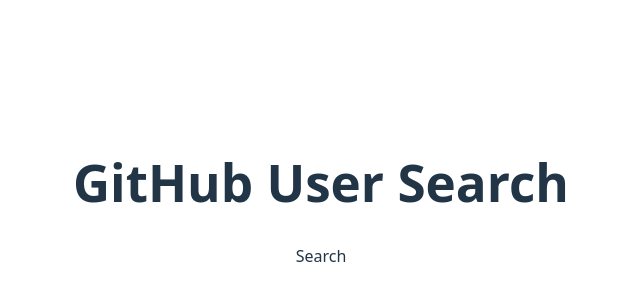
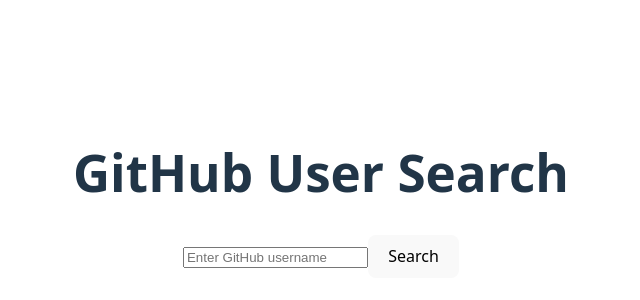
Before and after one commit to nato1212/alx-fe-reactjs, a React (Vite) app in the folder github-user-search/: page / in a window 1280 px wide. Shown: the part 206-506 px from the top of the page, without its empty margins (319-959 px from the left). Built offline with nearby package versions, Linux system fonts and the light colour scheme.

Commit message:
search updated

```diff
--- a/github-user-search/src/components/Search.jsx
+++ b/github-user-search/src/components/Search.jsx
@@ -1,7 +1,52 @@
-import React from "react";
+import { useState } from "react";
+import { fetchUserData } from "../services/githubService";
 
-const Search = () => {
-  return <div>Search</div>;
-};
+function Search() {
+  const [username, setUsername] = useState("");
+  const [user, setUser] = useState(null);
+  const [loading, setLoading] = useState(false);
+  const [error, setError] = useState(false);
+
+  const handleSearch = async (e) => {
+    e.preventDefault();
+    setLoading(true);
+    setError(false);
+    setUser(null);
+
+    const data = await fetchUserData(username);
+    if (data) {
+      setUser(data);
+    } else {
+      setError(true);
+    }
+    setLoading(false);
+  };
+
+  return (
+    <div>
+      <form onSubmit={handleSearch}>
+        <input
+          type="text"
+          placeholder="Enter GitHub username"
+          value={username}
+          onChange={(e) => setUsername(e.target.value)}
+        />
+        <button type="submit">Search</button>
+      </form>
+
+      {loading && <p>Loading...</p>}
+      {error && <p>Looks like we can't find the user</p>}
+      {user && (
+        <div>
+          <img src={user.avatar_url} alt={user.login} width="100" />
+          <h2>{user.name || user.login}</h2>
+          <a href={user.html_url} target="_blank" rel="noopener noreferrer">
+            View Profile
+          </a>
+        </div>
+      )}
+    </div>
+  );
+}
 
 export default Search;
--- a/github-user-search/src/services/githubService.js
+++ b/github-user-search/src/services/githubService.js
@@ -1,9 +1,9 @@
 import axios from "axios";
 
-const GITHUB_API_URL = "https://github.com/nato1212/";
+const GITHUB_API_URL = "https://api.github.com/users/";
 const API_KEY = import.meta.env.VITE_GITHUB_API_KEY;
 
-export const fetchGitHubUser = async (username) => {
+export const fetchUserData = async (username) => {
   try {
     const response = await axios.get(`${GITHUB_API_URL}${username}`, {
       headers: {
```
